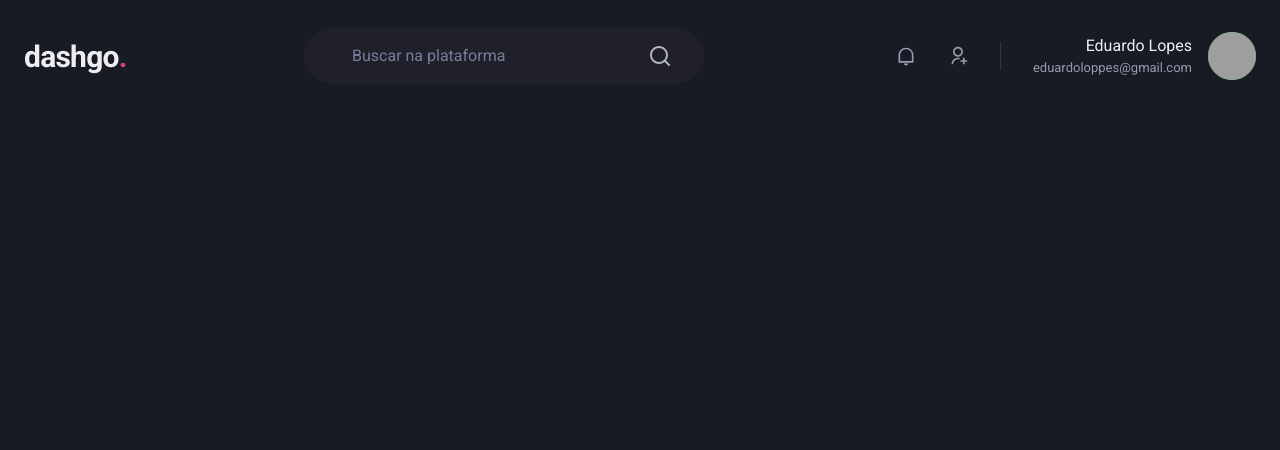
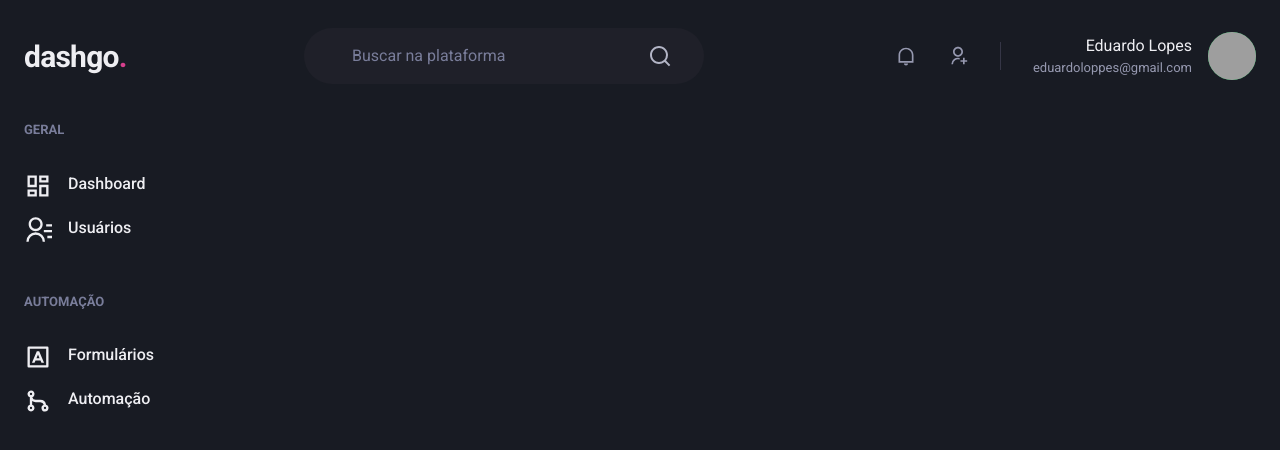
Before and after one commit to EduardoLopes00/IgniteReact04-dashgo, a Next.js app: page /dashboard in a window 1280 px wide. Shown: the top 450 px of the page. Built offline with nearby package versions, Linux system fonts and the light colour scheme; grey boxes are pictures that could not be loaded.

Commit message:
Creating Sidebar

```diff
--- /dev/null
+++ b/src/components/Sidebar.tsx
@@ -0,0 +1,40 @@
+import { Box, VStack, Text, Link, Icon } from '@chakra-ui/react'
+import { RiContactsLine, RiDashboardLine, RiInputMethodLine, RiGitMergeLine } from "react-icons/ri"
+
+export function Sidebar() {
+    return (
+        <Box as="aside" w="64" mr="8">
+            <VStack spacing="12" align="flex-start">
+                <Box>
+                    <Text fontWeight="bold" color="gray.400" fontSize="small">GERAL</Text>
+                    <VStack spacing="4" mt="8" align="stretch">
+                        <Link display="flex" align="center">
+                            <Icon as={RiDashboardLine} fontSize="28" />
+                            <Text ml="4" fontWeight="medium">Dashboard</Text>
+                        </Link>
+                        <Link display="flex" align="center">
+                            <Icon as={RiContactsLine} fontSize="28" />
+                            <Text ml="4" fontWeight="medium">Usuários</Text>
+                        </Link>
+
+                    </VStack>
+                </Box>
+                <Box>
+                    <Text fontWeight="bold" color="gray.400" fontSize="small">AUTOMAÇÃO</Text>
+                    <VStack spacing="4" mt="8" align="stretch">
+                        <Link display="flex" align="center">
+                            <Icon as={RiInputMethodLine} fontSize="28" />
+                            <Text ml="4" fontWeight="medium">Formulários</Text>
+                        </Link>
+                        <Link display="flex" align="center">
+                            <Icon as={RiGitMergeLine} fontSize="28" />
+                            <Text ml="4" fontWeight="medium">Automação</Text>
+                        </Link>
+
+                    </VStack>
+                </Box>
+            </VStack>
+
+        </Box>
+    )
+}
--- a/src/pages/dashboard.tsx
+++ b/src/pages/dashboard.tsx
@@ -1,7 +1,17 @@
+
+import { Flex } from "@chakra-ui/react"
 import { Header } from "../components/Header";
+import { Sidebar } from "../components/Sidebar";
 
 export default function Dashboard() {
     return (
-        <Header />
+        <Flex direction="column" h="100vh">
+            <Header />
+
+            <Flex w="100%" my="6" maxWidth={1400} mx="auto" px="6">
+                <Sidebar />
+
+            </Flex >
+        </Flex>
     )
 }
--- a/src/pages/index.tsx
+++ b/src/pages/index.tsx
@@ -1,4 +1,4 @@
-import { Flex, Button, Stack } from '@chakra-ui/react'
+import { Flex, Button, VStack } from '@chakra-ui/react'
 import { FormInput } from '../components/Form/FormInput'
 
 export default function SignIn() {
@@ -18,10 +18,10 @@
         borderRadius={8}
         flexDir="column"
       >
-        <Stack spacing="4">
+        <VStack spacing="4">
             <FormInput name="email" label="E-mail" type="email" />
             <FormInput name="password" label="Senha" type="password" />
-        </Stack>
+        </VStack>
 
         <Button type="submit" mt="6" colorScheme="pink" size="lg">Entrar</Button>
       </Flex>
```
